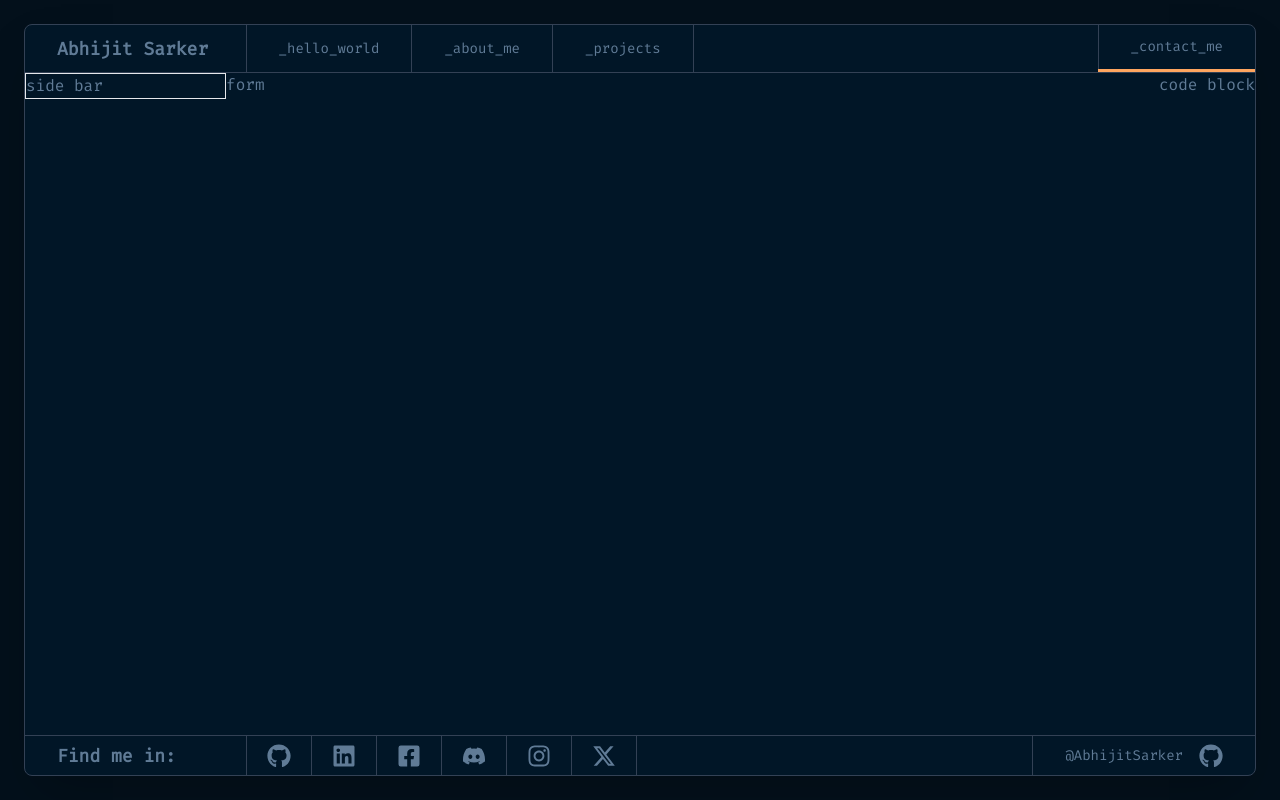
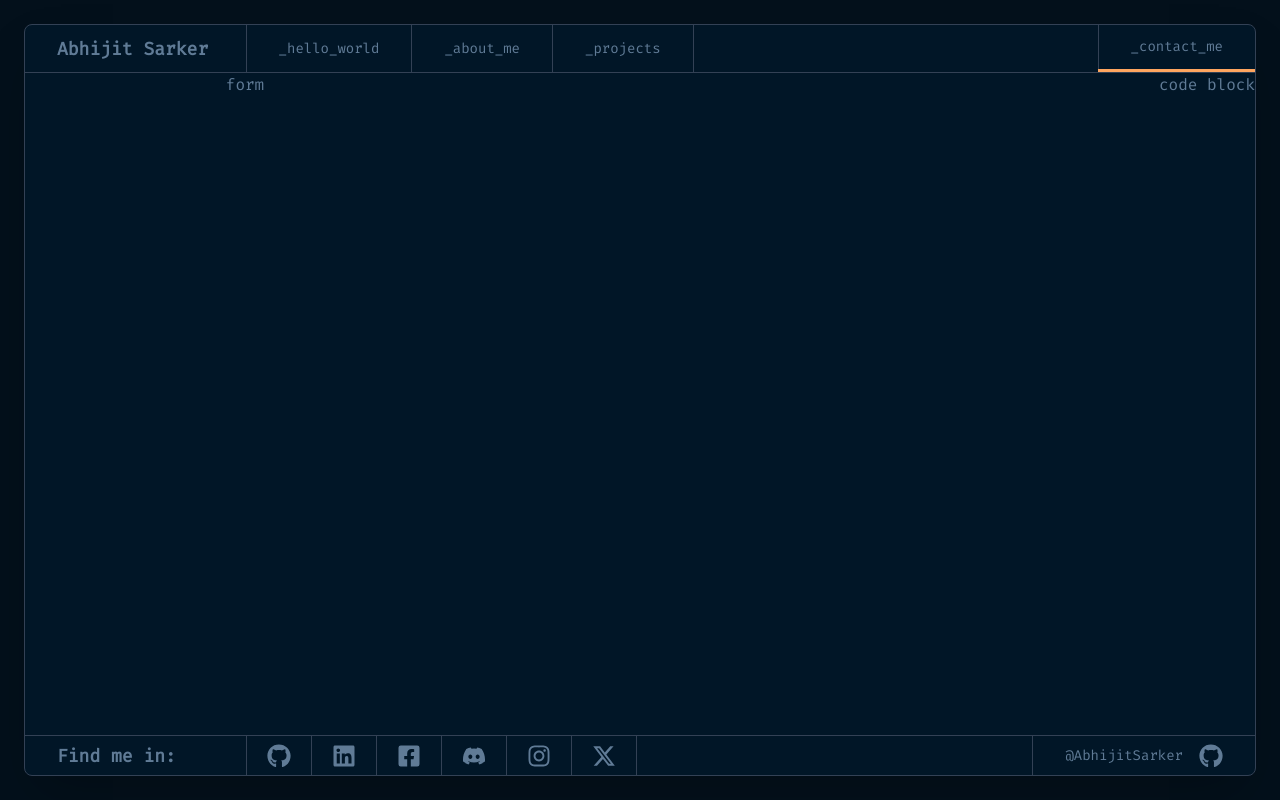
Before and after one commit to AbhijitSarker/portfolio, a React (Vite) app: page /contact-me in a window 1280 px wide. Built offline with nearby package versions, Linux system fonts and the light colour scheme.

Commit message:
sidebar component

```diff
--- a/src/Pages/Contact/Contact.jsx
+++ b/src/Pages/Contact/Contact.jsx
@@ -1,6 +1,7 @@
 import React from 'react';
 import Form from './Form';
 import { Helmet } from 'react-helmet-async';
+import Sidebar from './Sidebar/Sidebar';
 
 const Contact = () => {
     return (
@@ -11,8 +12,8 @@ const Contact = () => {
             </Helmet>
 
             <div className='flex h-full justify-between'>
-                <div className='w-60 h-full border'>side bar</div>
-                <div className='flex w-full justify-between'>
+                <div className='w-60 h-full '><Sidebar></Sidebar></div>
+                <div className='flex w-full h-full justify-between'>
                     <div>form</div>
                     <div>code block</div>
                 </div>
```
